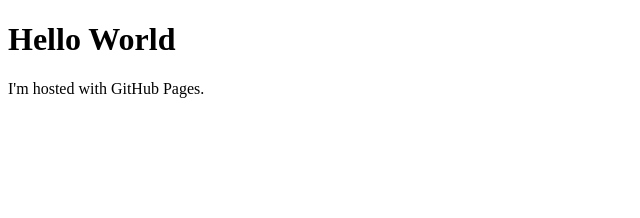
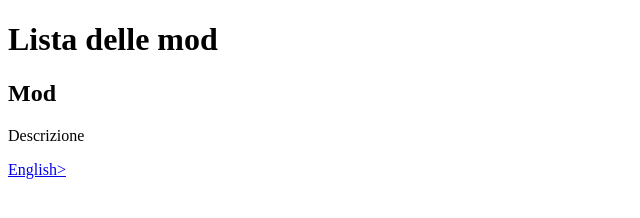
Before and after one commit to SuperValeMods/SuperValeMods.github.io, a plain HTML site: page index.html in a window 1280 px wide. Shown: the whole page, without its empty margins (0-640 px from the left). Drawn offline with Linux system fonts and the light colour scheme.

Commit message:
Initial commit

```diff
--- a/index.html
+++ b/index.html
@@ -1,7 +1,10 @@
 <!DOCTYPE html>
 <html>
 <body>
-<h1>Hello World</h1>
-<p>I'm hosted with GitHub Pages.</p>
+<title>Super Vale Mods</title>
+<h1>Lista delle mod</h1>
+<h2>Mod</h2>
+<p>Descrizione</p>
+<a href = google.it > English></a>
 </body>
 </html>
```
